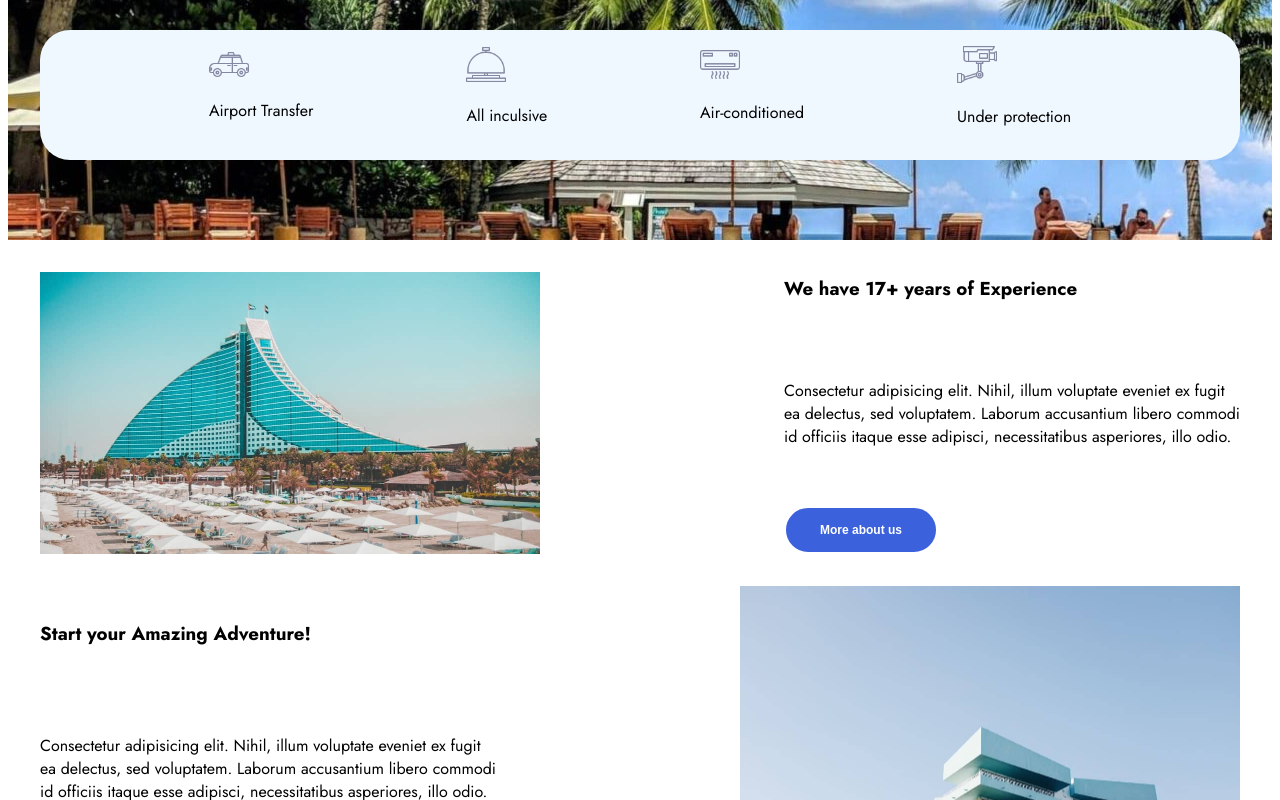
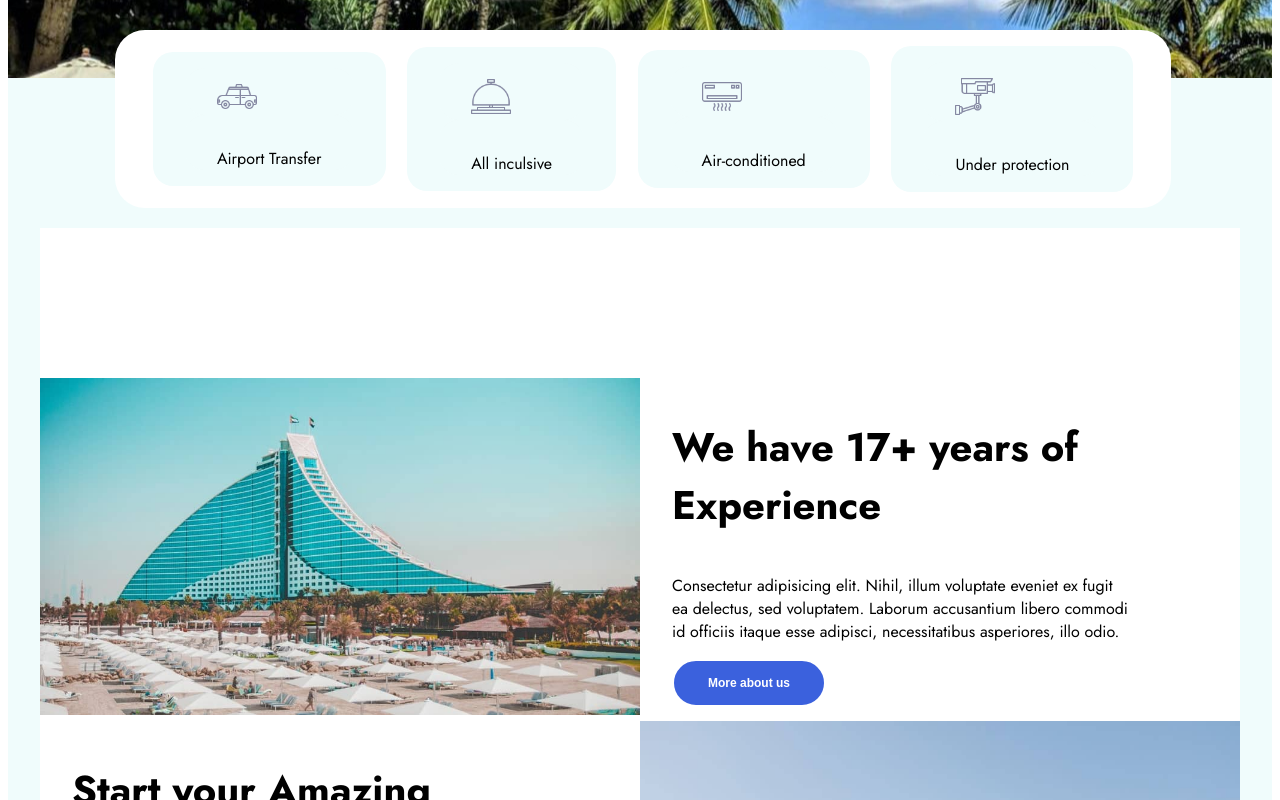
Before and after one commit to Adhish-Ullasan/KinsleyGo, a React (Vite) app: page / in a window 1280 px wide. Shown: the part 620-1420 px from the top of the page. Built offline with nearby package versions, Linux system fonts and the light colour scheme.

Commit message:
complete about section

```diff
--- a/src/App.css
+++ b/src/App.css
@@ -197,50 +197,62 @@ a {
   margin-bottom: 2rem;
  }
 
- .Features {
+ .features {
   display: flex;
   justify-content: space-evenly;
-  background-color: aliceblue;
+  background-color: #fff;
   color: #000;
   border-radius: 30px;
   align-items: center;
   padding: 1rem;
-  margin-bottom: 2rem;
+  margin-bottom: 3rem;
+  position: relative;
+  position: absolute;
+  width: 100%;
+  max-width: 80%;
+  left: 9%;
 
  }
 
- .Features img {
+ .features img {
   max-width: 40px;
  }
 
- .Features div {
-  /* background-color: var(--info); */
+ .features div {
+  background-color: var(--pallette);
+  padding-left: 2rem;
+  padding-right: 2rem;
+  padding-top: 1rem;
+  border-radius: 20px;
  }
 
 
  /* ABOUT CARD */
+
+ #about {
+  background-color: var(--pallette);
+  padding-top: 150px;
+  padding-bottom: 50px;
+ }
  .aboutCard img {
-  max-width: 500px;
+  max-width: 600px;
  }
 
- .aboutCard div:first-child {
-  display: flex;
-  justify-content: space-between;
-  margin-bottom: 1rem;
-  margin-top: 1rem;
-
+ .aboutCard {
+    padding-top: 150px;
+    display: grid;
+    grid-template-columns: repeat(2,1fr);
+    background-color: #fff;
  }
 
- .aboutCard div:last-child {
-  display: flex;
-  justify-content: space-between;
-  margin-bottom: 1rem;
- }
-
- .experience {
-  flex-direction: column;
+ .experience  {
+    padding-left: 2rem;
  }
 
  .adventure {
-  flex-direction: column;
+  padding-left: 2rem;
  }
+
+ .aboutCard h3 {
+  font-size: 40px;
+ }
--- a/src/components/Aboutcard.jsx
+++ b/src/components/Aboutcard.jsx
@@ -2,13 +2,14 @@ import React from 'react'
 
 const AboutCard = () => {
   return (
+    <section id='about'>
     <div className='container aboutCard'>
-      <div>
       <div>
           <img src="/aboutcard/about-t1.jpg" alt="" />
       </div>
+      <div>
           <div className='experience'>
-            <h3>We have 17+ years of Experience</h3>
+            <h3>We have 17+ years of <br /> Experience</h3>
             <p>Consectetur adipisicing elit. Nihil, illum voluptate eveniet ex fugit <br />
              ea delectus, sed voluptatem. Laborum accusantium libero commodi <br />
               id officiis itaque esse adipisci, necessitatibus asperiores, illo odio.
@@ -18,18 +19,19 @@ const AboutCard = () => {
       </div>
         <div>
             <div className='adventure'>
-                <h3>Start your Amazing Adventure!</h3>
+                  <h3>Start your Amazing <br />Adventure!</h3>
                   <p>Consectetur adipisicing elit. Nihil, illum voluptate eveniet ex fugit <br />
                   ea delectus, sed voluptatem. Laborum accusantium libero commodi <br />
                   id officiis itaque esse adipisci, necessitatibus asperiores, illo odio.
               </p>
                       <button className='primaryButton'>More about us</button>
             </div>
+      </div>
         <div>
             <img src="/aboutcard/about-t2.jpg" alt="" />
         </div>
     </div>
-    </div>
+    </section>
   )
 }
 
--- a/src/components/Banner.jsx
+++ b/src/components/Banner.jsx
@@ -39,7 +39,7 @@ const Banner = () => {
                 <div className='Scroll'>
                     <p>Scroll Down</p>
                 </div>
-                <div className='Features'>
+                <div className='features'>
                     {
                             featuresData.map((item)=><FeaturesCard data={item} />)
                     }
--- a/src/index.css
+++ b/src/index.css
@@ -20,6 +20,7 @@
     --danger: #dc3545;
     --light: #f8f9fa;
     --dark: #343a40;
+    --pallette: #f0fcfc;
 }
 
 .container {
```
Lines whose indentation alone changed are shown as unchanged.
